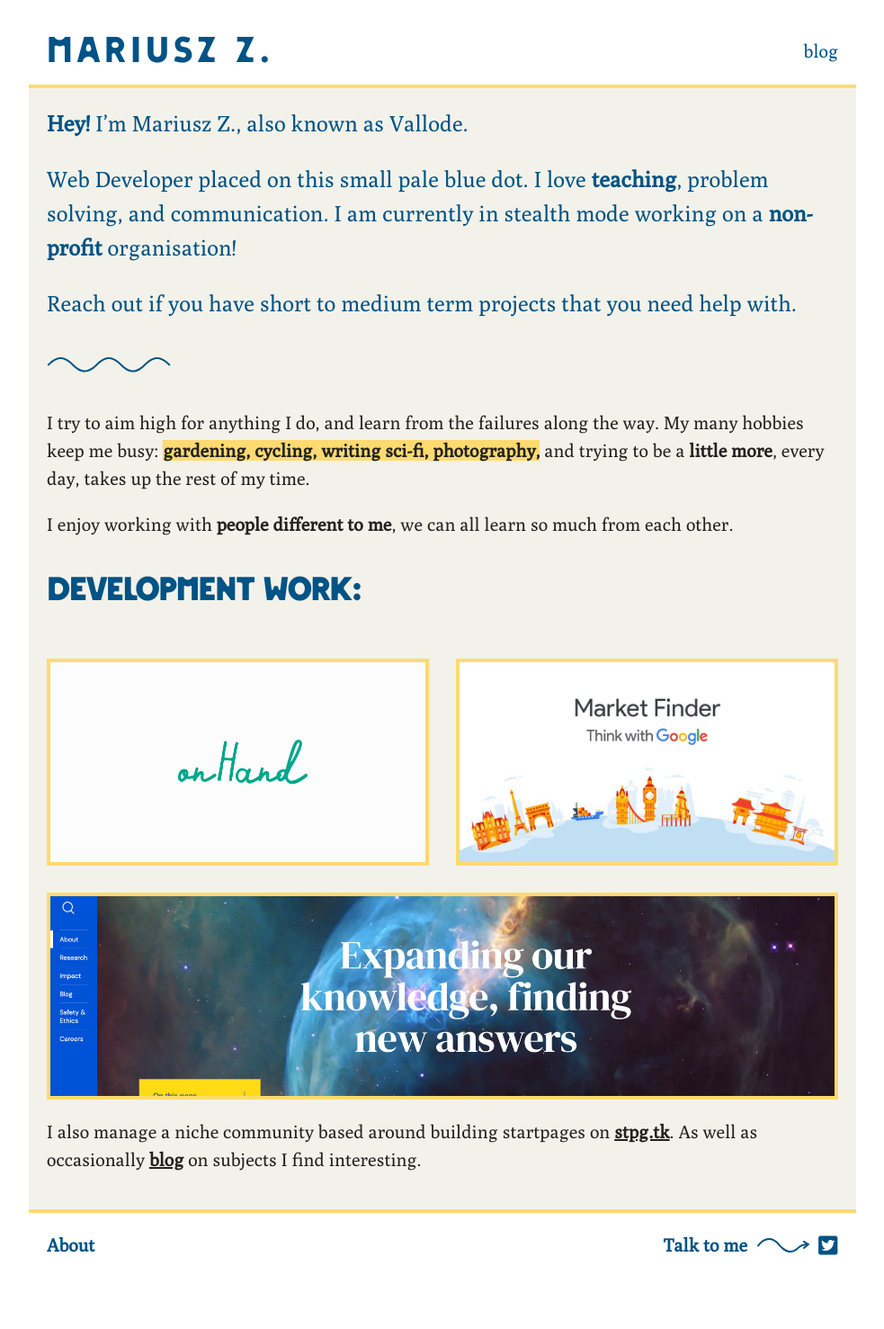
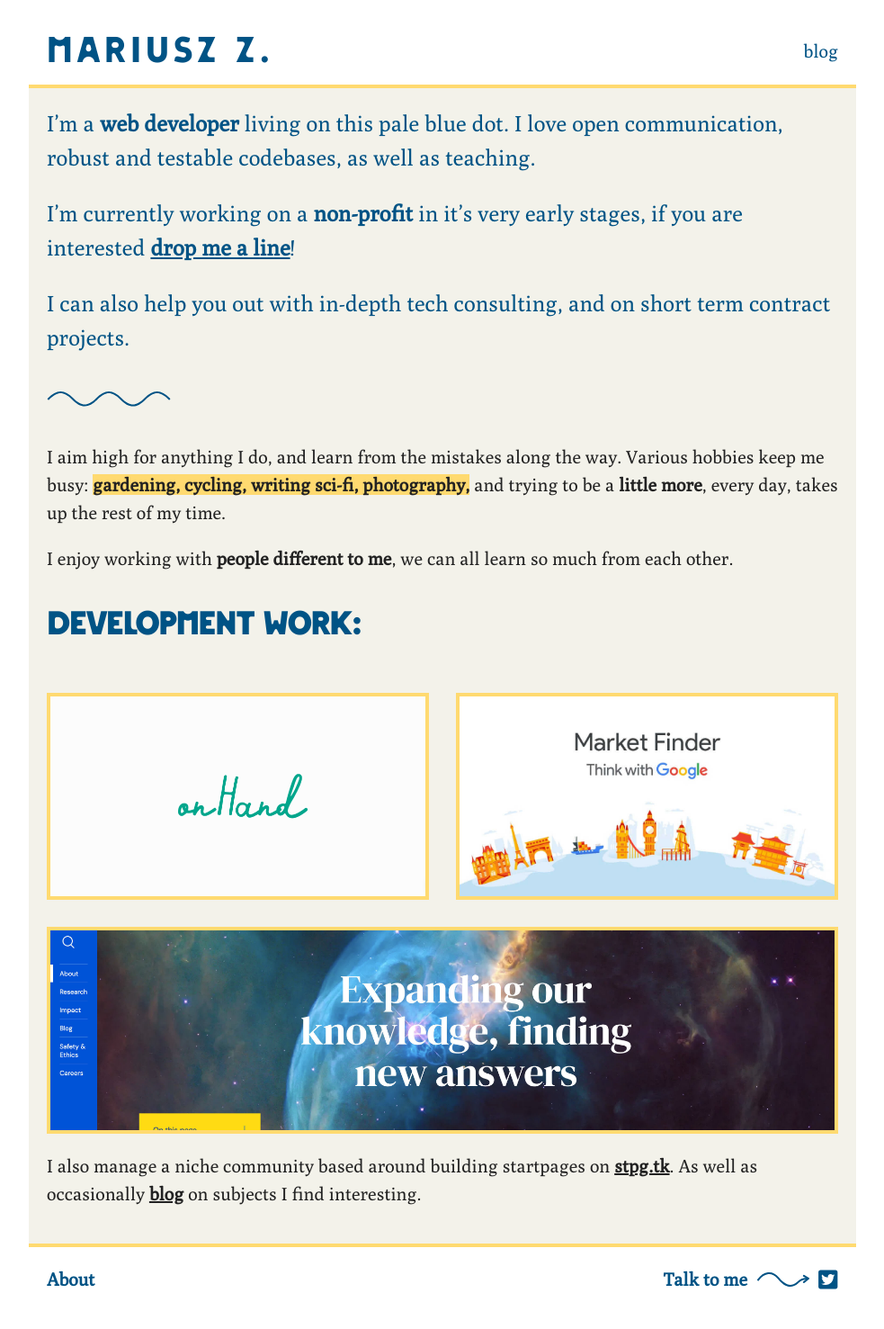
Before and after one commit to vallode/vallode.com, a Jekyll site: the page built from index.md, in a window 1280 px wide. Shown: the whole page at 90% size, without its empty margins (148-1131 px from the left). Built offline with Jekyll 4.4.1, drawn with Linux system fonts in a browser that asks for light colours; before the commit the page ends 1439 px from its top, so only the background shows below that.

Commit message:
Change index content

```diff
--- a/index.md
+++ b/index.md
@@ -1,21 +1,20 @@
 ---
 ---
-
-**Hey!** I'm Mariusz Z., also known as Vallode.
+I'm a **web developer** living on this pale blue dot. I love open communication, robust
+and testable codebases, as well as teaching.
 {:.intro}
 
-Web Developer placed on this small pale blue dot. I love **teaching**,
-problem solving, and communication. I am currently in stealth mode working on a
-**non-profit** organisation!
+I'm currently working on a **non-profit** in it's very early stages, if you are
+interested [drop me a line](mailto://mariusz+website@riseup.net)!
 {:.intro}
 
-Reach out if you have short to medium term projects that you need help with.
+I can also help you out with in-depth tech consulting, and on short term
+contract projects.
 {:.intro}
+---
 
-<hr>
-
-I try to aim high for anything I do, and learn from the failures along the
-way. My many hobbies keep me busy: <span>gardening, cycling, writing
+I aim high for anything I do, and learn from the mistakes along the way. Various
+hobbies keep me busy: <span>gardening, cycling, writing
 sci-fi, photography,</span> and trying to be a **little more**, every day, takes
 up the rest of my time.
 
```
